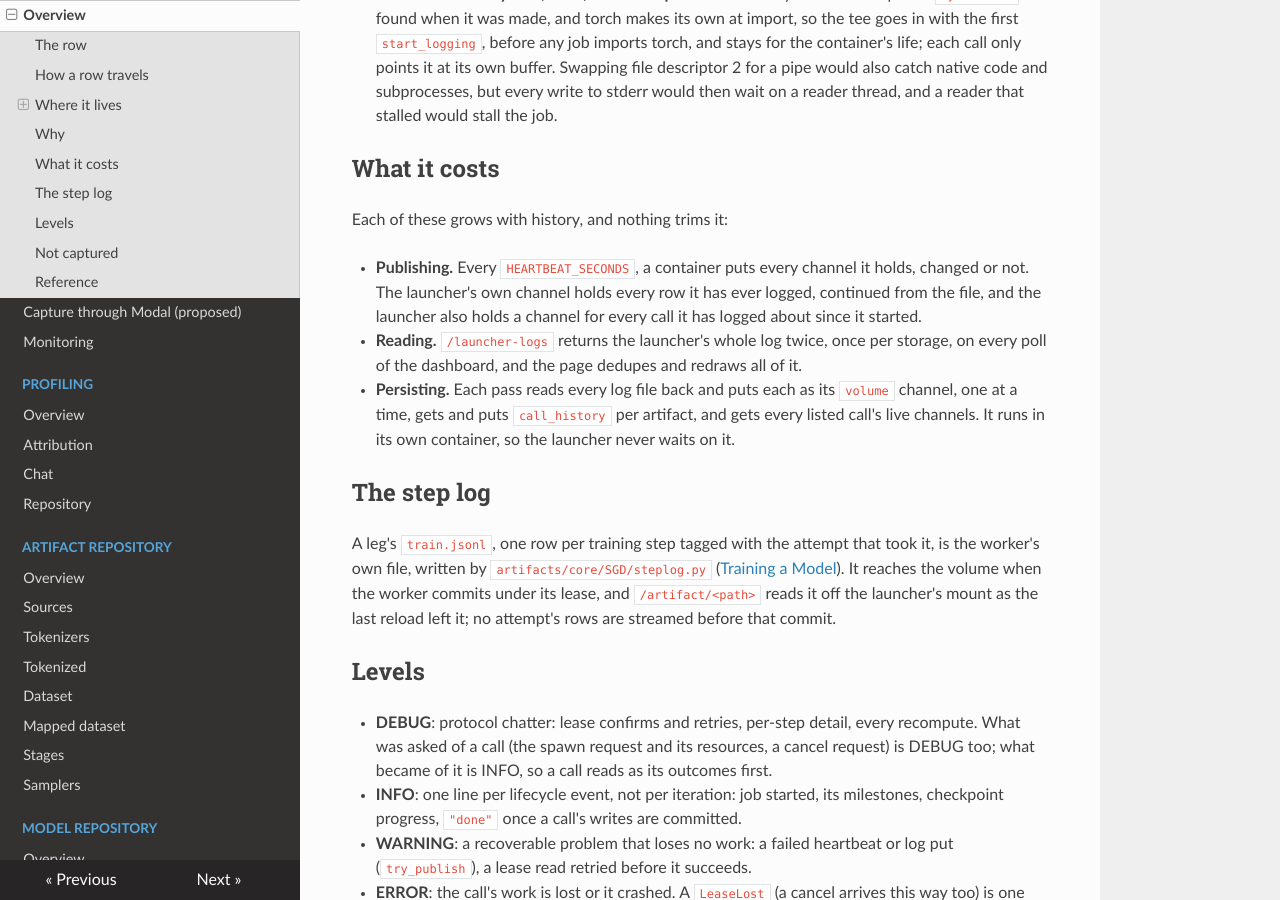
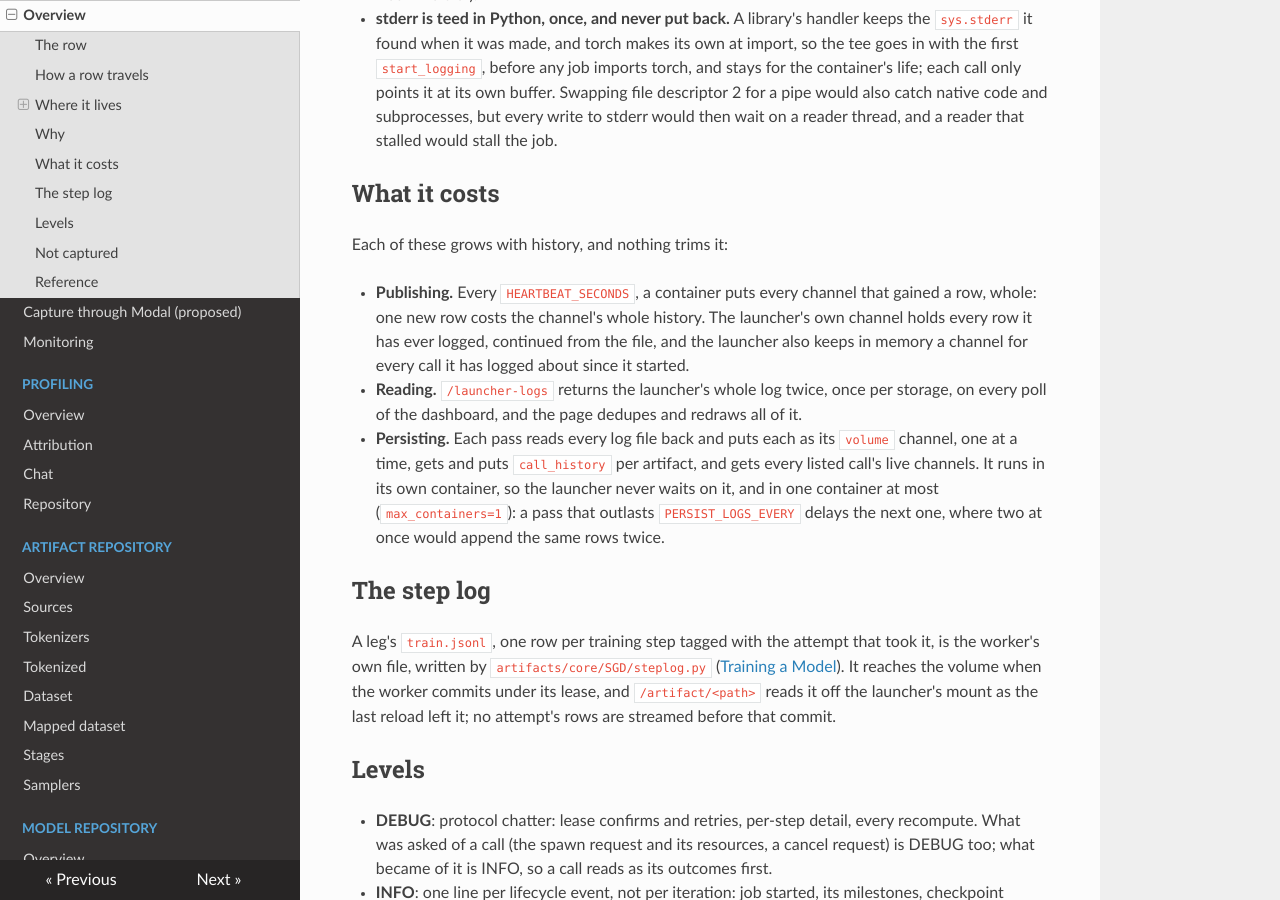
Before and after one commit to ocanphys/launchpad, an MkDocs documentation site: the page built from docs/logging.md, in a window 1280 px wide and 900 px high, scrolled down 4392 px. Built offline with MkDocs 1.6.1, drawn with Linux system fonts in a browser that asks for light colours; nearby versions of some CDN libraries; some of the changed text lies outside the part shown.

Commit message:
logs: put only channels that gained a row; one persist_logs pass at a time
Co-Authored-By: Claude Opus 5.5 <noreply@anthropic.com>

```diff
--- a/docs/logging.md
+++ b/docs/logging.md
@@ -75,8 +75,8 @@ flowchart TD
    own, torch's compile warnings and Inductor's `AUTOTUNE` tables among them,
    and Python's warnings reach a call's log. A carriage return restarts the
    line, so a progress bar files as its last state.
-3. **Publish.** A thread `start_logging` starts puts every channel the
-   container holds, whole, every `HEARTBEAT_SECONDS`. A channel new since the
+3. **Publish.** A thread `start_logging` starts puts, whole, every channel
+   that gained a row since its last put landed, every `HEARTBEAT_SECONDS`. A channel new since the
    last pass is first started from `continued()`: the longer of the Dict's
    live and volume lists, so a container that restarts mid-call extends a
    channel rather than truncating it. One whose read fails is held back to the
@@ -182,17 +182,20 @@ for them.
 
 Each of these grows with history, and nothing trims it:
 
-- **Publishing.** Every `HEARTBEAT_SECONDS`, a container puts every channel it
-  holds, changed or not. The launcher's own channel holds every row it has ever
-  logged, continued from the file, and the launcher also holds a channel for
-  every call it has logged about since it started.
+- **Publishing.** Every `HEARTBEAT_SECONDS`, a container puts every channel
+  that gained a row, whole: one new row costs the channel's whole history. The
+  launcher's own channel holds every row it has ever logged, continued from
+  the file, and the launcher also keeps in memory a channel for every call it
+  has logged about since it started.
 - **Reading.** `/launcher-logs` returns the launcher's whole log twice, once
   per storage, on every poll of the dashboard, and the page dedupes and redraws
   all of it.
 - **Persisting.** Each pass reads every log file back and puts each as its
   `volume` channel, one at a time, gets and puts `call_history` per artifact,
   and gets every listed call's live channels. It runs in its own container, so
-  the launcher never waits on it.
+  the launcher never waits on it, and in one container at most
+  (`max_containers=1`): a pass that outlasts `PERSIST_LOGS_EVERY` delays the
+  next one, where two at once would append the same rows twice.
 
 ## The step log
 
```
Also changed, not shown: main.py (+9 -1 lines), 2 other files.
